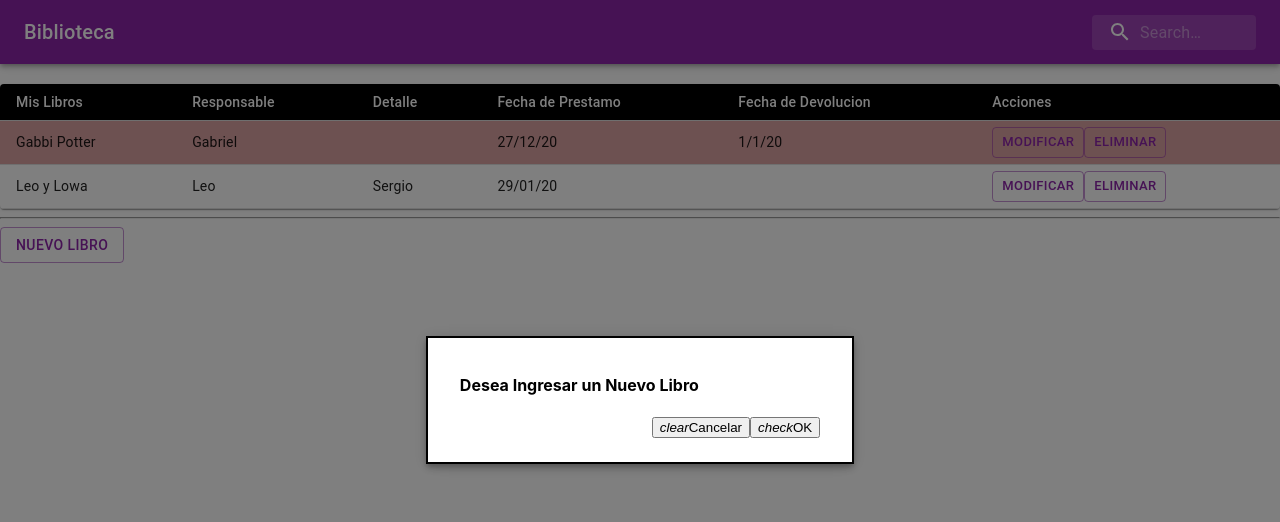
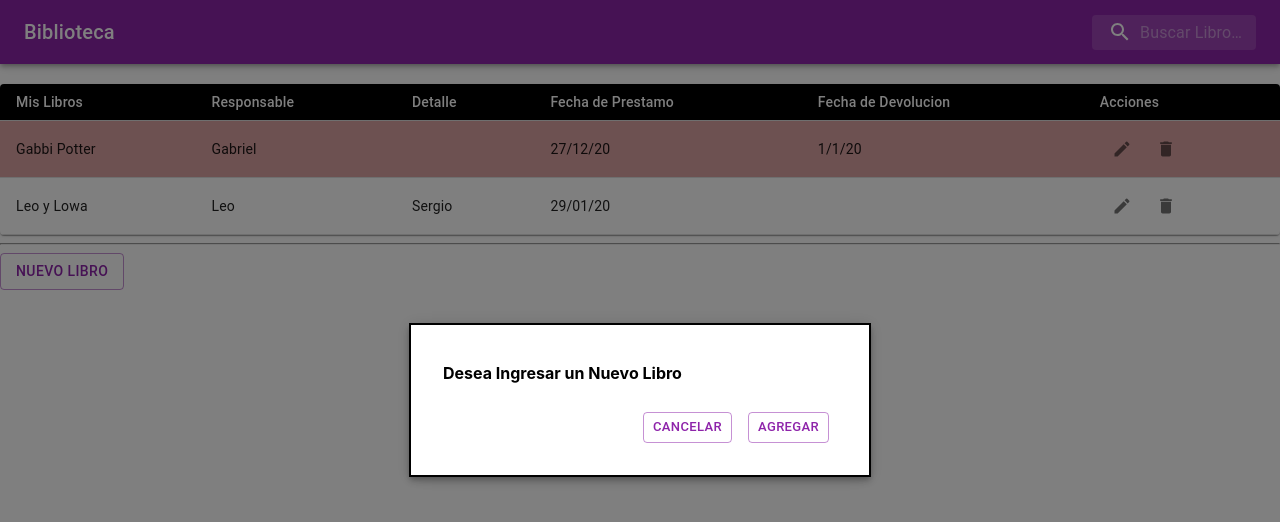
Before and after one commit to leonardocelador/PracticaLibreria, a React (Create React App) app in the folder my-app/: page / in a window 1280 px wide. Both pictures are taken after a click on the button "NUEVO LIBRO". Shown: the top 522 px of the page. Built offline with nearby package versions, Linux system fonts and the light colour scheme.

Commit message:
Listar.js agregue componente SearchAppBar

```diff
--- a/my-app/src/App.js
+++ b/my-app/src/App.js
@@ -20,9 +20,6 @@ const App = () => {
 
     return (
         <>
-            <SearchAppBar/>
-            <br/>
-
             {controlVista?<Listar Libros={libres} controlBtnNuevo={setcontrolVista}/>:<Libro NuevoLibro={AgregarNuevoLibro}/>}
         </>
     )
--- a/my-app/src/componentes/App Bar/barraNavegacion.js
+++ b/my-app/src/componentes/App Bar/barraNavegacion.js
@@ -1,11 +1,9 @@
 import React from 'react';
 import AppBar from '@material-ui/core/AppBar';
 import Toolbar from '@material-ui/core/Toolbar';
-import IconButton from '@material-ui/core/IconButton';
 import Typography from '@material-ui/core/Typography';
 import InputBase from '@material-ui/core/InputBase';
 import { createStyles, fade, makeStyles } from '@material-ui/core/styles';
-import MenuIcon from '@material-ui/icons/Menu';
 import SearchIcon from '@material-ui/icons/Search';
 
 const useStyles = makeStyles((theme) =>
@@ -77,7 +75,7 @@ export default function SearchAppBar() {
               <SearchIcon />
             </div>
             <InputBase
-              placeholder="Search…"
+              placeholder="Buscar Libro…"
               classes={{
                 root: classes.inputRoot,
                 input: classes.inputInput,
--- a/my-app/src/componentes/Listar/Listar.js
+++ b/my-app/src/componentes/Listar/Listar.js
@@ -1,4 +1,5 @@
 import React, { useState } from 'react';
+import SearchAppBar from '../App Bar/barraNavegacion';
 import ListarConDatos from './ListarConDatos';
 
 const Listar = ({Libros, controlBtnNuevo}) => {
@@ -7,7 +8,8 @@ const Listar = ({Libros, controlBtnNuevo}) => {
       if(Libros.length !== 0){
         return(
           <div>
-
+            <SearchAppBar/>
+            <br></br>
             <ListarConDatos libros={Libros} btnNuevo={controlBtnNuevo}/>
 
           </div>
--- a/my-app/src/componentes/Listar/ListarConDatos.js
+++ b/my-app/src/componentes/Listar/ListarConDatos.js
@@ -12,6 +12,9 @@ import Modificar from './Modificar';
 import Nuevo from './Nuevo';
 import  Modal  from './Modal';
 import { Button } from '@material-ui/core';
+import IconButton from '@material-ui/core/IconButton';
+import DeleteIcon from '@material-ui/icons/Delete';
+import CreateIcon from '@material-ui/icons/Create';
 
 const ListarConDatos = ({libros, btnNuevo}) => {
 
@@ -104,8 +107,14 @@ const ListarConDatos = ({libros, btnNuevo}) => {
                       <StyledTableCell align="left">{libro.prestamo}</StyledTableCell>
                       <StyledTableCell align="left">{libro.devolucion}</StyledTableCell>
                       <StyledTableCell align="left">
-                        <Button size="small" variant="outlined" color="primary" onClick={()=>btnModificar(libro)} >Modificar</Button>
-                        <Button size="small" variant="outlined" color="primary" onClick={()=>LlamaModalEliminar(libro.Id)} >Eliminar</Button>
+
+                        <IconButton aria-label="modify" className={classes.margin} onClick={()=>btnModificar(libro)}>
+                          <CreateIcon fontSize="small" />
+                        </IconButton>
+                        <IconButton aria-label="delete" className={classes.margin} onClick={()=>LlamaModalEliminar(libro.Id)}>
+                          <DeleteIcon fontSize="small" />
+                        </IconButton>
+
                         </StyledTableCell>
                     </StyledTableRow>);
                 }
@@ -117,8 +126,14 @@ const ListarConDatos = ({libros, btnNuevo}) => {
                     <StyledTableCell align="left">{libro.prestamo}</StyledTableCell>
                     <StyledTableCell align="left">{libro.devolucion}</StyledTableCell>
                     <StyledTableCell align="left">
-                      <Button size="small" variant="outlined" color="primary" onClick={()=>btnModificar(libro)} >Modificar</Button>
-                      <Button size="small" variant="outlined" color="primary" onClick={()=>LlamaModalEliminar(libro.Id)} >Eliminar</Button>
+
+                      <IconButton aria-label="modify" className={classes.margin} onClick={()=>btnModificar(libro)}>
+                        <CreateIcon fontSize="small" />
+                      </IconButton>
+                      <IconButton  aria-label="delete" className={classes.margin} onClick={()=>LlamaModalEliminar(libro.Id)}>
+                        <DeleteIcon fontSize="small" />
+                      </IconButton>
+
                     </StyledTableCell>
                     </StyledTableRow>
                 );
--- a/my-app/src/componentes/Listar/Nuevo.js
+++ b/my-app/src/componentes/Listar/Nuevo.js
@@ -3,6 +3,8 @@ import { makeStyles } from '@material-ui/core/styles';
 import Modal from '@material-ui/core/Modal';
 import Backdrop from '@material-ui/core/Backdrop';
 import Fade from '@material-ui/core/Fade';
+import { Button } from '@material-ui/core';
+
 
 const Nuevo = ({estadoNuevoModal, agregarNuevo}) => {
     const classes = useStyles();
@@ -17,10 +19,6 @@ const Nuevo = ({estadoNuevoModal, agregarNuevo}) => {
   const OK = () => {
     // okEliminado(id)
     agregarNuevo(false)
-    }
-
-    const cancelarEliminacion =()=>{
-    // cancelar()
     }
 
   return (
@@ -42,8 +40,24 @@ const Nuevo = ({estadoNuevoModal, agregarNuevo}) => {
           <h4>Desea Ingresar un Nuevo Libro</h4>
             <section >
                 <div style={{marginLeft:"12rem"}}>
-                <button className="waves-effect waves-light btn-small" onClick={()=>cancelarEliminacion()}><i class="material-icons left">clear</i>Cancelar</button>
-                <button className="waves-effect waves-light btn-small" onClick={()=>OK()}><i class="material-icons left">check</i>OK</button>
+                <Button
+                  size="small"
+                  variant="outlined"
+                  color="primary"
+                  className={classes.margin}
+                  onClick={()=>handleClose()}
+                >
+                  Cancelar
+                </Button>
+                <Button
+                  size="small"
+                  variant="outlined"
+                  color="primary"
+                  className={classes.margin}
+                  onClick={()=>OK()}
+                >
+                  Agregar
+                </Button>
             </div>
             </section>
           </div>
@@ -58,6 +72,12 @@ export default Nuevo
 
 // Estilos correspondiente al modal
 const useStyles = makeStyles((theme) => ({
+   margin: {
+      margin: theme.spacing(1),
+   },
+   extendedIcon: {
+     marginRight: theme.spacing(1),
+   },
     modal: {
       display: 'flex',
       alignItems: 'center',
```
